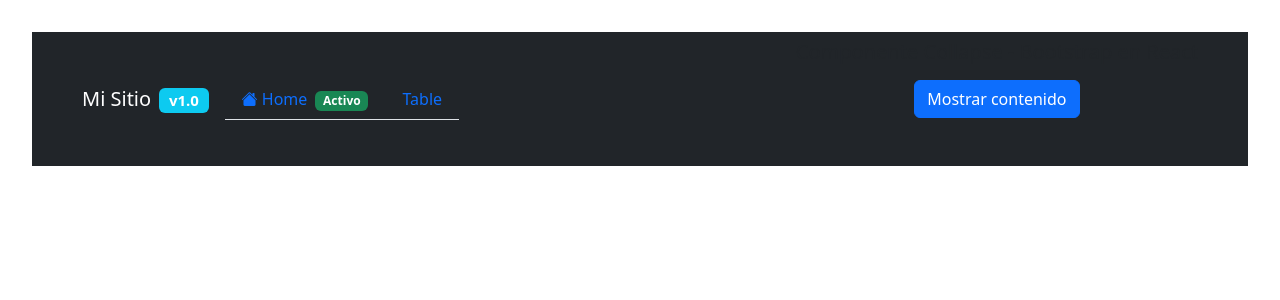
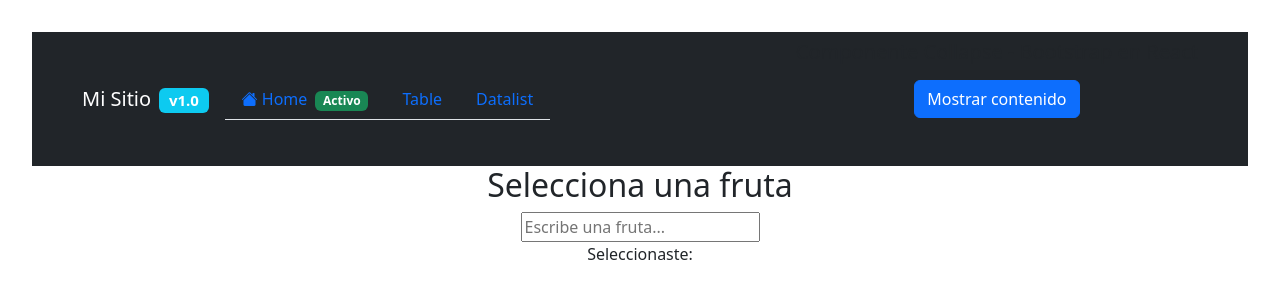
Before and after one commit to jprodriguezbUTN/ComponentesBootstrapReact, a React (Vite) app: page /datalist in a window 1280 px wide. Shown: the top 300 px of the page. Built offline with nearby package versions, Linux system fonts and the light colour scheme.

Commit message:
Creacion de pagina Datalist🐺
Se implemento con navTabs😎

```diff
--- a/src/App.jsx
+++ b/src/App.jsx
@@ -10,6 +10,7 @@
 
 const PHome = React.lazy(() => import('./pages/PHome.jsx'));
 const PTable = React.lazy(() => import('./pages/PTable.jsx'));
+const PDatalist = React.lazy(() => import('./pages/PDatalist.jsx'));
 
 function App() {
   return (
@@ -47,6 +48,11 @@
                     Table
                   </Link>
                 </li>
+                <li className="nav-item">
+                  <Link className="nav-link" to="/datalist">
+                    Datalist
+                  </Link>
+                </li>
               </Navtabs>
             </div>
             <Collapse />
@@ -57,6 +63,7 @@
         <Routes>
           <Route path="/" element={<PHome />} />
           <Route path="/table" element={<PTable />} />
+          <Route path="/datalist" element={<PDatalist />} />
         </Routes>
       </Suspense>
     </BrowserRouter>
--- /dev/null
+++ b/src/pages/PDatalist.jsx
@@ -0,0 +1,9 @@
+import Datalist from "../Components/Datalist";
+
+export default function PDatalist() {
+  return (
+    <>
+      <Datalist />
+    </>
+  );
+}
--- a/src/pages/PTable.jsx
+++ b/src/pages/PTable.jsx
@@ -1,11 +1,9 @@
 import CTable from '../components/CTable';
-import Datalist from "../Components/Datalist";
 
 export default function PTable() {
   return (
     <>
       <CTable />
-      <Datalist />
     </>
   );
 }
```
